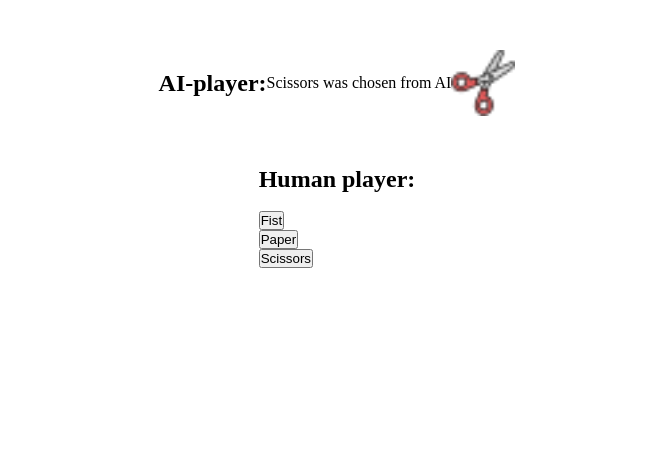
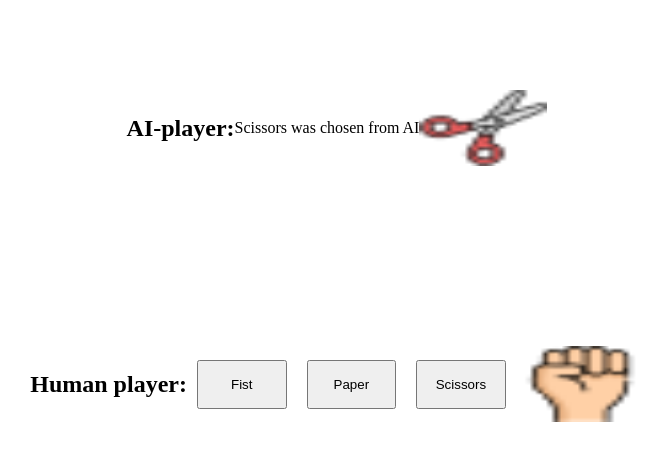
Before and after one commit to Balxkodehodet/opg4-javascript-dom, a plain HTML site: page index.html in a window 1280 px wide. Both pictures are taken after a click on the button "Fist". Shown: the whole page, without its empty margins (303-969 px from the left). Drawn offline with Linux system fonts and the light colour scheme.

Commit message:
fixed javascript function for pc player to play with fist, scissors and paper

```diff
--- a/script.js
+++ b/script.js
@@ -5,6 +5,11 @@ const pcPlayer = document.getElementById("pc-player");
 const aiPaper = document.getElementById("paper-ai");
 const aiFist = document.getElementById("fist-ai");
 const aiScissors = document.getElementById("scissors-ai");
+
+// Buttons of human player by ID
+const pcBtnFist = document.getElementById("btnFist");
+const pcBtnPaper = document.getElementById("btnPaper");
+const pcBtnScissors = document.getElementById("btnScissors");
 
 // Get each image element representing paper, scissors or fist by its ID by PC player
 const pcPaper = document.getElementById("paper-pc");
@@ -44,3 +49,19 @@ switch (aiCombo[randomNrGen]) {
     aiPaper.classList.add("hidden");
     break;
 }
+
+pcBtnFist.addEventListener("click", () =>
+  showElement(pcFist, pcPaper, pcScissors)
+);
+pcBtnPaper.addEventListener("click", () =>
+  showElement(pcPaper, pcScissors, pcFist)
+);
+pcBtnScissors.addEventListener("click", () =>
+  showElement(pcScissors, pcFist, pcPaper)
+);
+
+function showElement(element, toRemove1, toRemove2) {
+  element.classList.remove("hidden");
+  toRemove1.classList.add("hidden");
+  toRemove2.classList.add("hidden");
+}
--- a/style.css
+++ b/style.css
@@ -20,8 +20,8 @@ body {
   height: 100%;
 }
 #ai-player img {
-  width: 5%;
-  height: 40%;
+  width: 10%;
+  height: 30%;
 }
 #gameboard {
   display: flex;
@@ -30,3 +30,20 @@ body {
   justify-content: center;
   align-items: center;
 }
+#pc-player {
+  display: flex;
+  justify-content: center;
+  align-items: center;
+  width: 100%;
+  height: 100%;
+}
+#pc-player img {
+  width: 10%;
+  height: 30%;
+}
+button {
+  padding: 15px;
+  margin: 10px;
+  width: 7%;
+  height: auto;
+}
```
